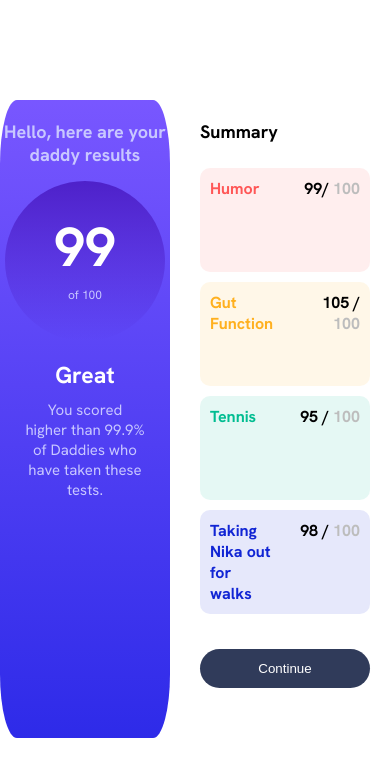
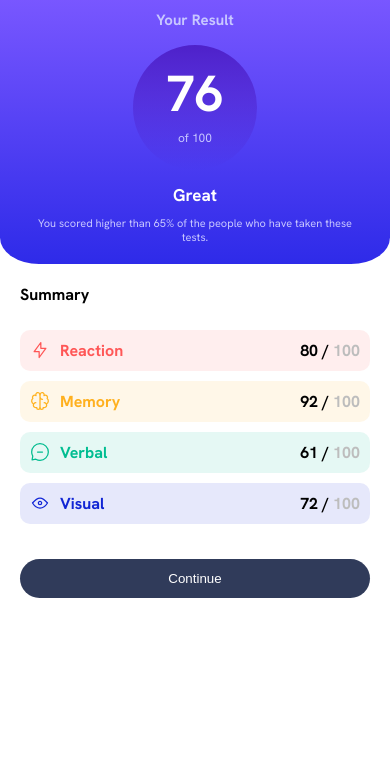
Before and after one commit to philippeducasse/results-summary-component-main, a plain HTML site: page index.html in a window 390 px wide. Drawn offline with Linux system fonts and the light colour scheme.

Commit message:
fixed responsiveness

```diff
--- a/css/style.css
+++ b/css/style.css
@@ -32,12 +32,13 @@ body {
     justify-content:center;
     font-family: Hanken Grotesk;
     margin: 100px auto;
-    height:min-content;
+
 }
 
 
 .card {
     text-align: center;
+    max-height: 400px;
 
 }
 .card__left-side {
@@ -45,7 +46,7 @@ body {
     width: 100%;
     margin: 0;
     color: hsl(241, 100%, 89%);
-    height:auto;
+
 }
 #card__left-side-title {
     font-size: 15px;
@@ -131,6 +132,9 @@ button {
     border-bottom-right-radius: 10px;
     border-top-right-radius: 10px;
 }
+img {float: left;
+    padding-right: 10px;
+}
 
 span{
     color:rgb(189, 189, 189);
@@ -173,10 +177,10 @@ button:hover {
     cursor: pointer;
     transition-duration: 0.5s;
 }
-@media (max-width:375px){
+@media (max-width:430px){
     body {
         margin: 0 auto;
-        height: auto;
+
     }
     .card__left-side {
         border-bottom-left-radius: 10%;
@@ -191,7 +195,7 @@ button:hover {
 }
 
 
-@media (min-width:375px) and (max-width:1400px){
+@media (min-width:430px) and (max-width:1400px){
 
     body{
         flex-direction: column;
@@ -210,6 +214,8 @@ button:hover {
         flex-direction: row;
         max-width: 600px;
         margin: 0 auto;
+        border-radius: 10%;
+        box-shadow: 3px 3px hsl(221, 100%, 96%)
     }
     .card__left-side{
         width: 50%;
@@ -227,10 +233,13 @@ button:hover {
         font-size: 18px;
         padding-top: 20px;
     }
+    .grid-element{padding:15px}
+    button{padding: 15px;}
     #message-detail{
         font-size: 15px;
     }
     #message {
         font-size: 23px;
+        margin-top: 30px;
     }
 }
--- a/index.html
+++ b/index.html
@@ -12,29 +12,30 @@
 <body>
   <main class="card">
     <section class="card__left-side">
-      <h3 id="card__left-side-title"> Hello, here are your daddy results</h3>
+      <h3 id="card__left-side-title"> Your Result</h3>
         <div class="circle">
-          <h1 id="result">99</h1>
+          <h1 id="result">76</h1>
           <p id="max-score">of 100</p>
         </div>
 
       <h2 id="message">Great</h2>
-      <p id="message-detail">You scored higher than 99.9% of Daddies who have taken these tests.</p>
+      <p id="message-detail">You scored higher than 65% of the people who have taken these tests.</p>
     </section>
   <section class="card__right-side">
     <h4 id="card__right-side-title">Summary</h4>
       <div class="grid-container">
 
 
-          <div class="grid-element abilities reaction"> Humor </div>         <div class="grid-element numbers reaction">99/ <span>100</span></div>
-          <div class="grid-element abilities memory"> Gut Function  </div>        <div class="grid-element numbers memory">105 / <span>100</span></div>
-          <div class="grid-element abilities verbal"> Tennis  </div>         <div class="grid-element numbers verbal">95 / <span>100</span></div>
-          <div class="grid-element abilities visual"> Taking Nika out for walks  </div>       <div class="grid-element numbers visual">98 / <span>100</span></div>
+          <div class="grid-element abilities reaction"><img src="./assets/images/icon-reaction.svg"> Reaction </div>         <div class="grid-element numbers reaction">80 / <span>100</span></div>
+          <div class="grid-element abilities memory"> <img src="./assets/images/icon-memory.svg"> Memory  </div>        <div class="grid-element numbers memory">92 / <span>100</span></div>
+          <div class="grid-element abilities verbal"> <img src="./assets/images/icon-verbal.svg"> Verbal  </div>         <div class="grid-element numbers verbal">61 / <span>100</span></div>
+          <div class="grid-element abilities visual"> <img src="./assets/images/icon-visual.svg"> Visual   </div>       <div class="grid-element numbers visual">72 / <span>100</span></div>
       </div>
 
     <button>Continue</button>
     <div class="grid-element"></div>
     </section>
   </main>
+  <script src="./script.js"></script>
 </body>
 </html>
--- /dev/null
+++ b/script.js
@@ -0,0 +1,3 @@
+let results = fetch('data.json')
+
+console.log(results);
```
